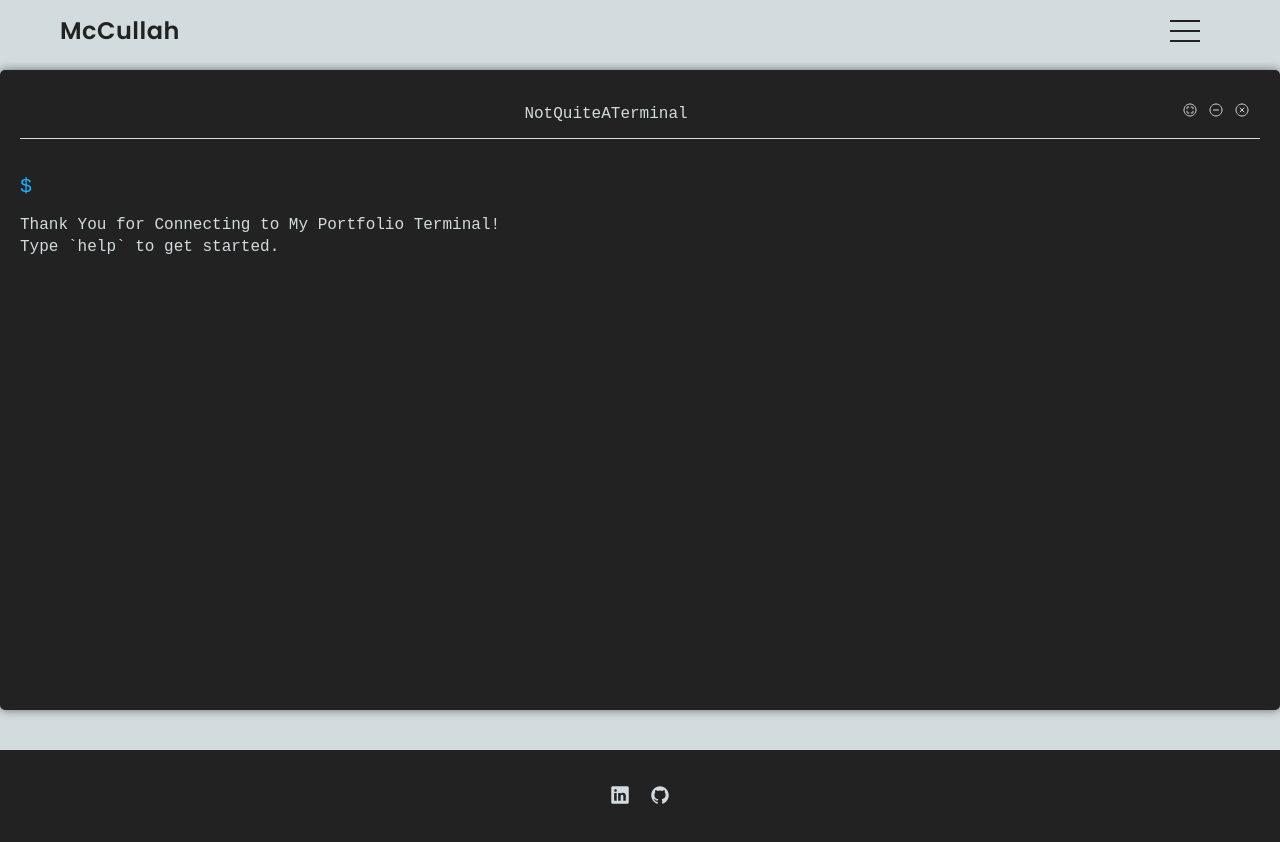
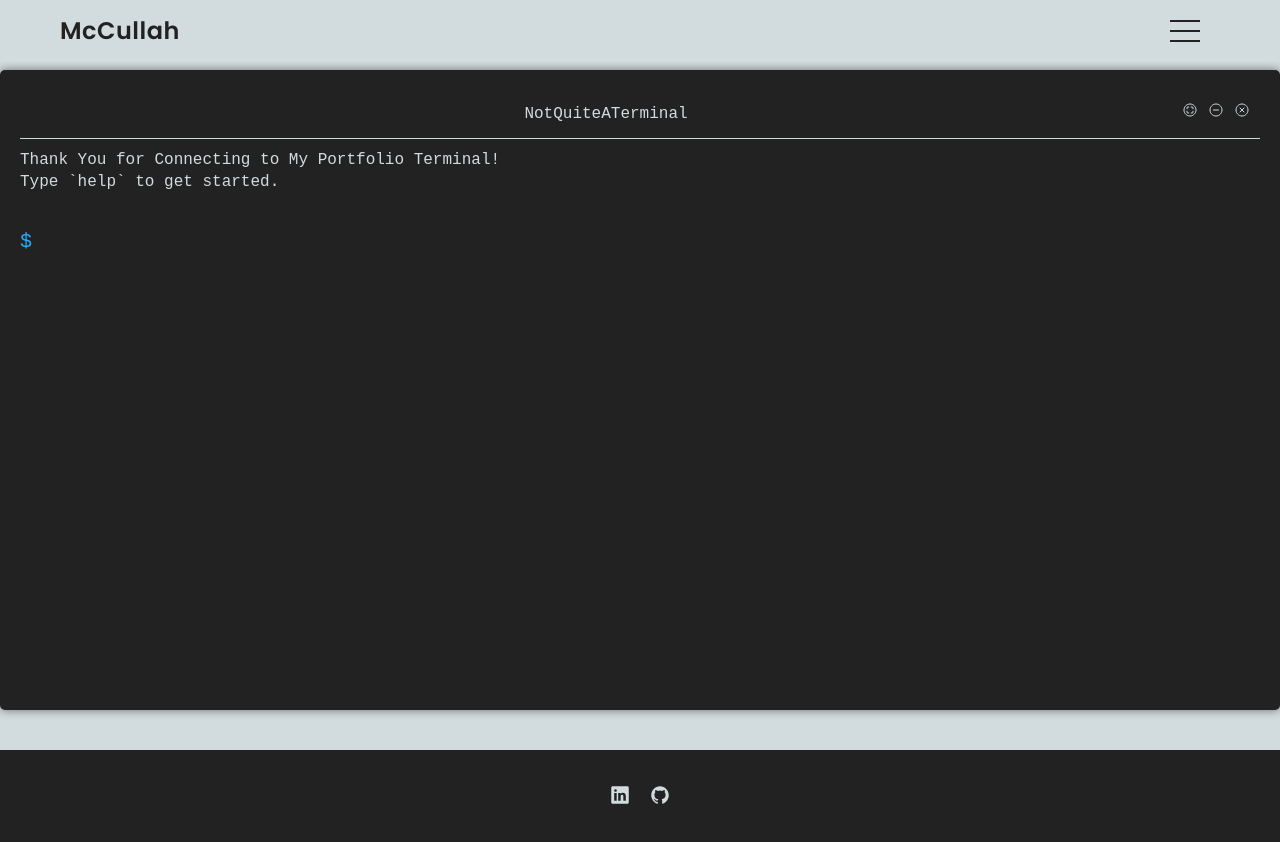
Before and after one commit to Mccullahz/web-v2, a React (Vite) app: page /portfolio in a window 1280 px wide. Shown: the top 842 px of the page. Built offline with nearby package versions, Linux system fonts and the light colour scheme.

Commit message:
terminal is unfcked, newline created and input box put below the output

```diff
--- a/src/pages/Port.tsx
+++ b/src/pages/Port.tsx
@@ -3,10 +3,17 @@ import { IoScanCircleOutline, IoRemoveCircleOutline, IoCloseCircleOutline } from
 import "../assets/styles/port.css";
 
 export const Portfolio: React.FC = () => {
-  const [history, setHistory] = useState<string[]>([
-    "Thank You for Connecting to My Portfolio Terminal!",
-    "Type `help` to get started.",
+
+  type HistoryEntry = {
+    command: string;
+    response?: string;
+  };
+
+  const [history, setHistory] = useState<HistoryEntry[]>([
+    { command: "Thank You for Connecting to My Portfolio Terminal!" },
+    { command: "Type `help` to get started." },
   ]);
+
   const [input, setInput] = useState("");
   const inputRef = useRef<HTMLInputElement>(null);
 
@@ -19,8 +26,6 @@ export const Portfolio: React.FC = () => {
   const trimmed = input.trim();
   if (!trimmed) return;
 
-    const newHistory = [...history, `user@nqt$ ${trimmed}`];
-
   let response = "";
 
   switch (trimmed.toLowerCase()) {
@@ -31,7 +36,8 @@ export const Portfolio: React.FC = () => {
       response = "-process-management-simulator -library-management-simulator -youtube-short-automation";
       break;
     case "ls -l":
-	response = "drwxr-xr-x  3 user user 4096 Apr 25 2025 process-management-simulator\n" +
+      response =
+        "drwxr-xr-x  3 user user 4096 Apr 25 2025 process-management-simulator\n" +
         "drwxr-xr-x  5 user user 4096 Dec 12 2024 library-management-system\n" +
         "drwxr-xr-x  2 viewer user 4096 Oct 1 2023 youtube-short-automation\n";
       break;
@@ -40,10 +46,12 @@ export const Portfolio: React.FC = () => {
       break;
     case "gui":
       response = "One moment while we prepare your graphical interface...";
+      setHistory((prev) => [...prev, { command: `user@nqt$ ${trimmed}`, response }]);
+      setInput("");
       setTimeout(() => {
         window.location.href = "/Gui";
       }, 1000);
-	break
+      return;
     case "info process-management-simulator":
       response = "Process Management Simulator: A Go CLI + Go Wails GUI tool for simulating process scheduling algorithms.";
       break;
@@ -55,22 +63,28 @@ export const Portfolio: React.FC = () => {
       break;
     case "run process-management-simulator":
       response = "Launching pms demo...";
+      setHistory((prev) => [...prev, { command: `user@nqt$ ${trimmed}`, response }]);
+      setInput("");
       setTimeout(() => {
         window.location.href = "/Pms";
       }, 1000);
-        break;
+      return;
     case "run library-management-simulator":
       response = "Opening library management simulator...";
+      setHistory((prev) => [...prev, { command: `user@nqt$ ${trimmed}`, response }]);
+      setInput("");
       setTimeout(() => {
         window.location.href = "/Lms";
       }, 1000);
-        break;
+      return;
     case "run youtube-short-automation":
       response = "Opening youtube short automation...";
+      setHistory((prev) => [...prev, { command: `user@nqt$ ${trimmed}`, response }]);
+      setInput("");
       setTimeout(() => {
         window.location.href = "/Ysa";
       }, 1000);
-        break;
+      return;
     case "clear":
       setHistory([]);
       setInput("");
@@ -79,7 +93,7 @@ export const Portfolio: React.FC = () => {
       response = `Unknown command: '${trimmed}'\nType 'help' for a list of available commands.`;
   }
 
-    setHistory([...newHistory, response]);
+  setHistory((prev) => [...prev, { command: `user@nqt$ ${trimmed}`, response }]);
   setInput("");
 };
 
@@ -99,6 +113,18 @@ export const Portfolio: React.FC = () => {
         </div>
       </div>
     </div>
+
+    <div className="terminal-output">
+      {history.map((entry, idx) => (
+        <div key={idx} className="terminal-block">
+          <pre className="terminal-line">{entry.command}</pre>
+          {entry.response && (
+            <pre className="terminal-line">{entry.response}</pre>
+          )}
+        </div>
+      ))}
+
+      {/* input should appear after all output */}
       <form className="terminal-input-line" onSubmit={handleCommand}>
         <span className="terminal-prompt">$</span>
         <input
@@ -110,12 +136,8 @@ export const Portfolio: React.FC = () => {
           autoComplete="off"
         />
       </form>
-
-      <div className="terminal-output">
-        {history.map((line, idx) => (
-          <pre key={idx} className="terminal-line">{line}</pre>
-        ))}
     </div>
   </div>
 );
+
 };
```
Lines whose indentation alone changed are shown as unchanged.
